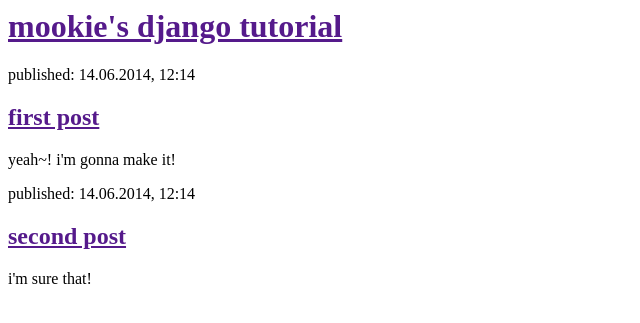
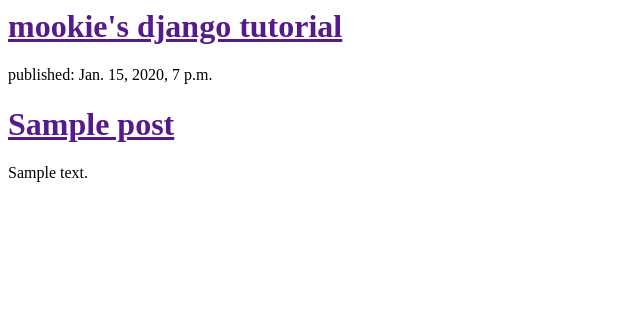
Before and after one commit to mookiekim/django_tutorial, a Django app: page / in a window 1280 px wide. Shown: the top 323 px of the page, without its empty margins (0-640 px from the left). Run offline with Django 3.2, Linux system fonts and the light colour scheme; tables that the repository leaves empty hold one stand-in row (values such as "Sample post").

Commit message:
modify templates

```diff
--- a/blog/templates/blog/post_list.html
+++ b/blog/templates/blog/post_list.html
@@ -7,16 +7,11 @@
             <h1><a href="">mookie's django tutorial</a></h1>
         </div>
 
-        <div>
-            <p>published: 14.06.2014, 12:14</p>
-            <h2><a href="">first post</a></h2>
-            <p>yeah~! i'm gonna make it!</p>
-        </div>
-
-        <div>
-            <p>published: 14.06.2014, 12:14</p>
-            <h2><a href="">second post</a></h2>
-            <p>i'm sure that!</p>
-        </div>
-    </body>
+        {% for post in posts %}
+            <div>
+                <p>published: {{ post.created_date }}</p>
+                <h1><a href="">{{ post.title }}</a></h1>
+                <p>{{ post.text|linebreaksbr }}</p>
+            </div>
+        {% endfor %}
 </html>
--- a/blog/views.py
+++ b/blog/views.py
@@ -1,4 +1,7 @@
 from django.shortcuts import render
+from django.utils import timezone
+from .models import Post
 
 def post_list(request):
-    return render(request, 'blog/post_list.html', {})
+    posts = Post.objects.order_by('created_date')
+    return render(request, 'blog/post_list.html', {'posts': posts})
```
